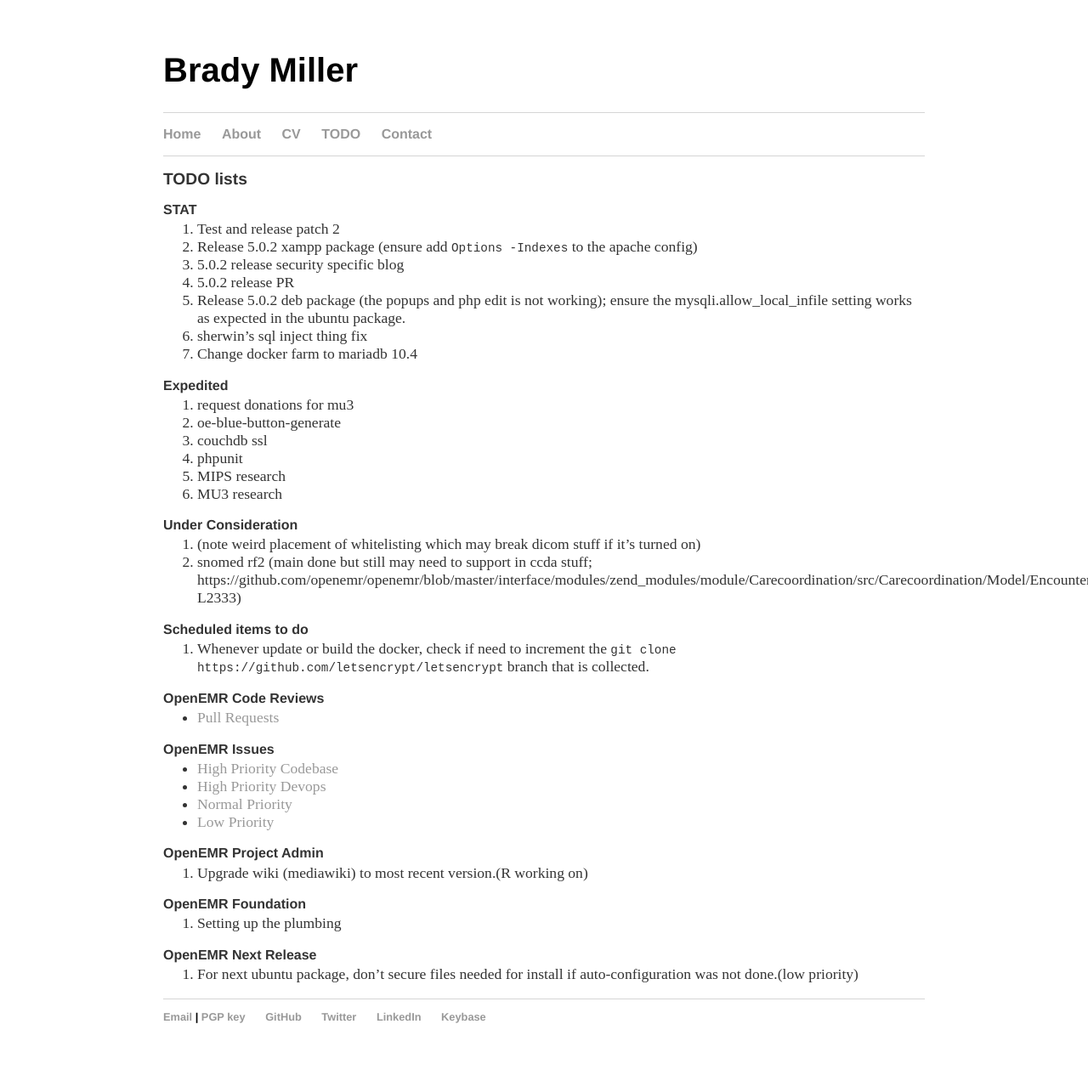
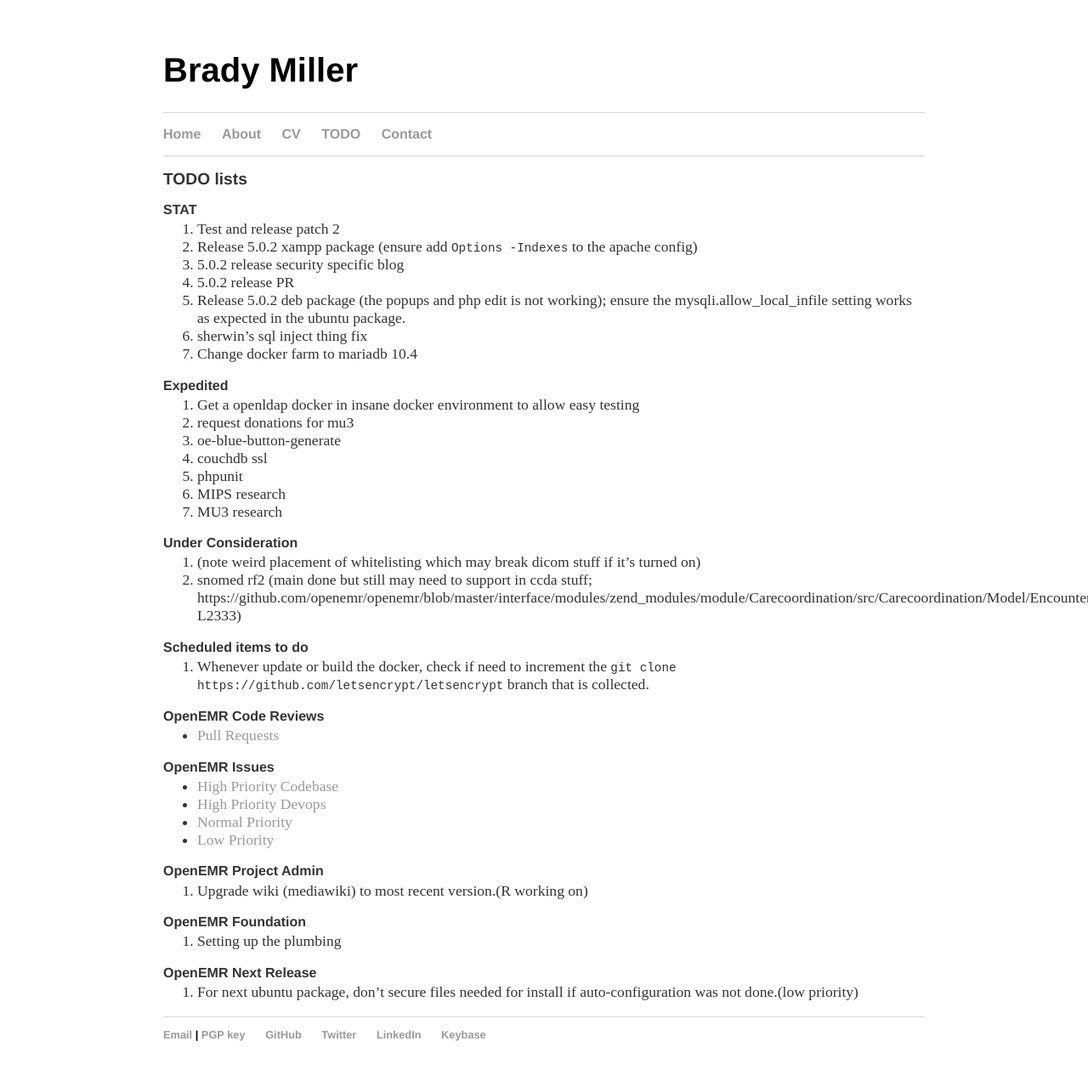
Before and after one commit to bradymiller/bradymiller.github.io, a Jekyll site: the page built from todo/index.md, in a window 1280 px wide. Shown: the whole page at 85% size. Built offline with Jekyll 4.4.1, drawn with Linux system fonts in a browser that asks for light colours; our own code applies the rules of GitHub Pages for plain Markdown files; before the commit the page ends 1264 px from its top, so only the background shows below that.

Commit message:
Update index.md

```diff
--- a/todo/index.md
+++ b/todo/index.md
@@ -13,6 +13,7 @@
 1. Change docker farm to mariadb 10.4
 
 ### Expedited
+1. Get a openldap docker in insane docker environment to allow easy testing
 1. request donations for mu3
 1. oe-blue-button-generate
 1. couchdb ssl
```
